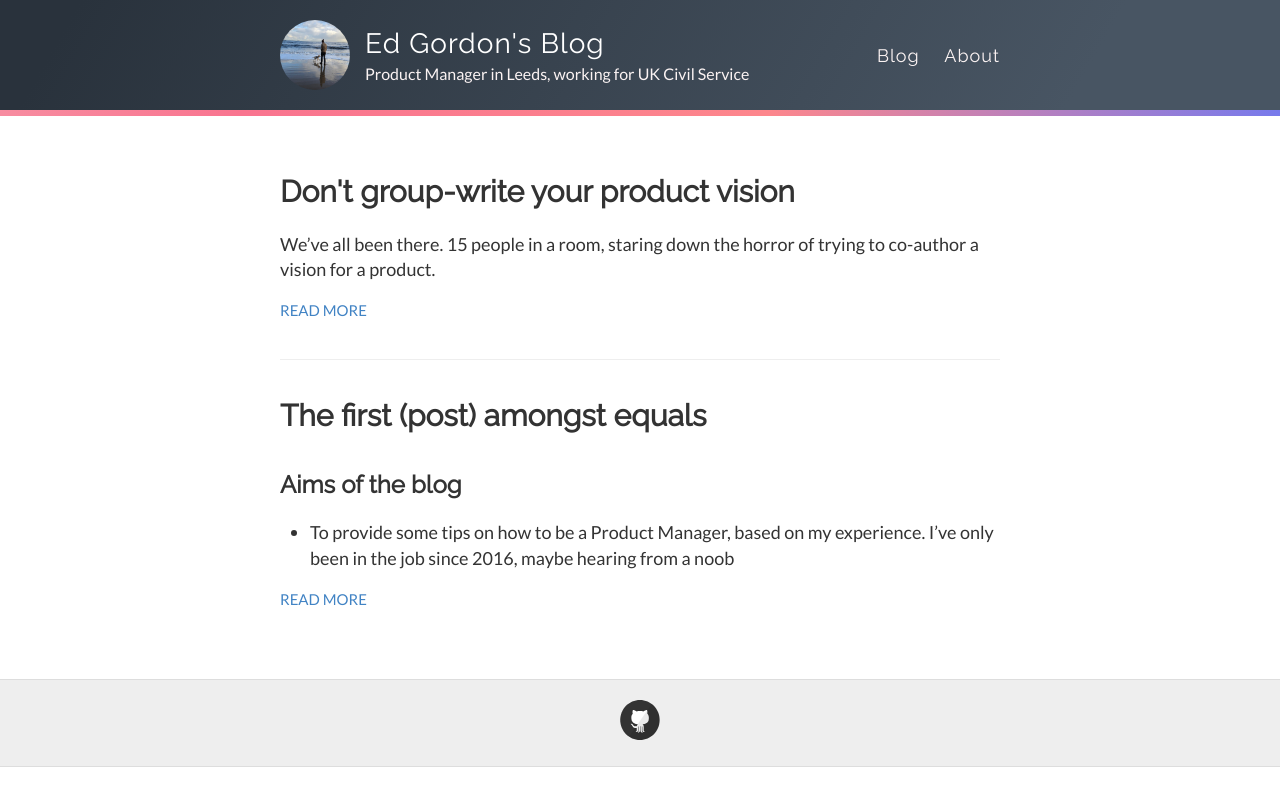
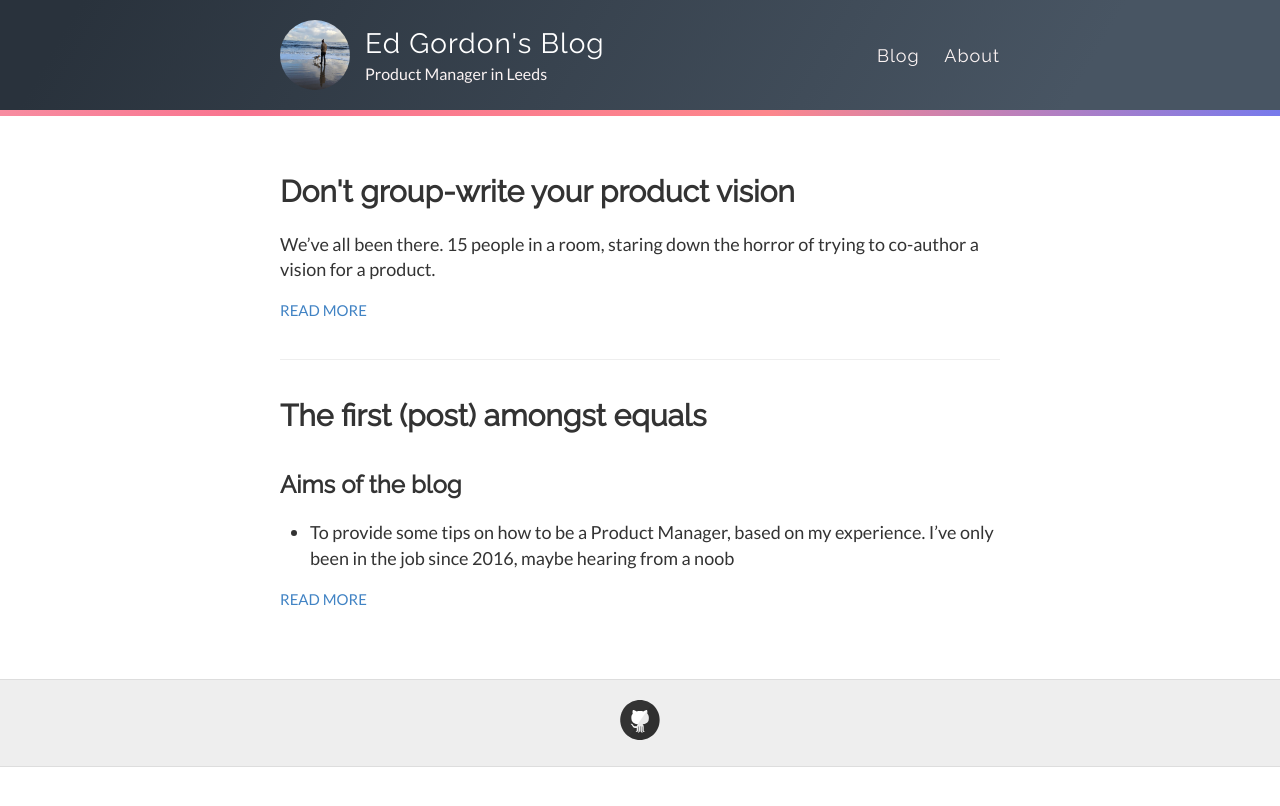
Before and after one commit to edgordon89/edgordon89.github.io, a Jekyll site: the page built from index.html, in a window 1280 px wide. Shown: the top 806 px of the page. Built offline with Jekyll 4.4.1, drawn with Linux system fonts in a browser that asks for light colours.

Commit message:
Update _config.yml

```diff
--- a/_config.yml
+++ b/_config.yml
@@ -6,7 +6,7 @@
 name: Ed Gordon's Blog
 
 # Short bio or description (displayed in the header)
-description: Product Manager in Leeds, working for UK Civil Service
+description: Product Manager in Leeds
 
 # URL of your avatar or profile pic (you could use your GitHub profile pic)
 avatar: https://github.com/edgordon89/edgordon89.github.io/raw/master/images/profile_pic_eg2.jpg
```
